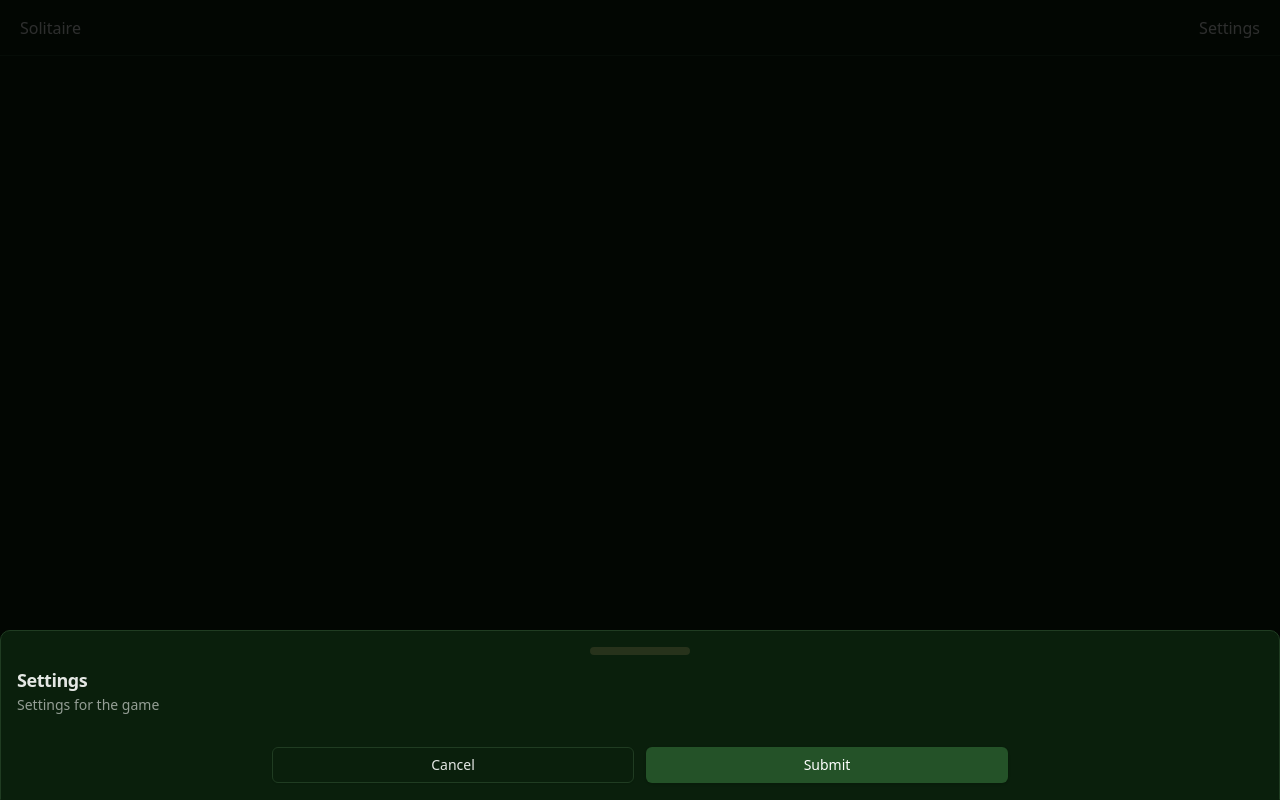
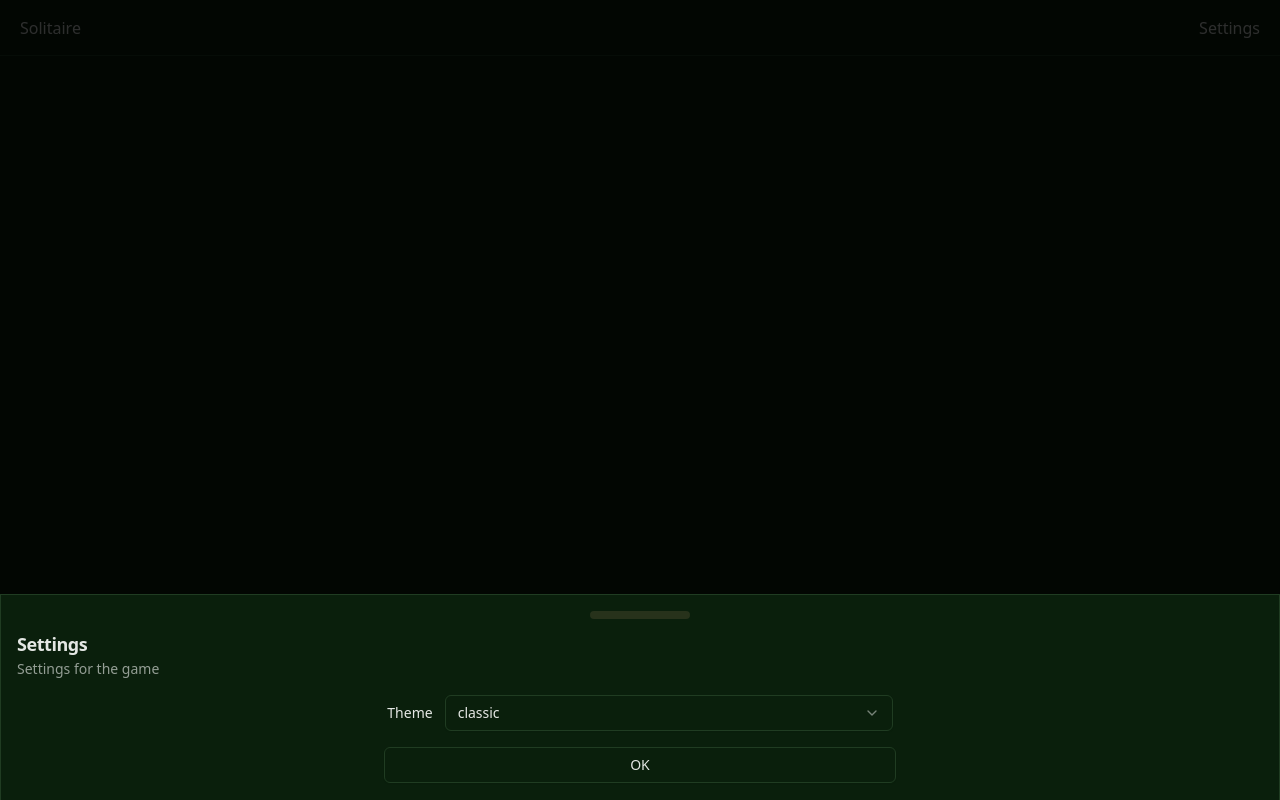
Before and after one commit to twsau/solitaire, a Next.js app: page /play in a window 1280 px wide. Both pictures are taken after a click on the button "Settings". Built offline with nearby package versions, Linux system fonts and the light colour scheme.

Commit message:
labels on theme select

```diff
--- a/package.json
+++ b/package.json
@@ -10,7 +10,9 @@
   },
   "dependencies": {
     "@radix-ui/react-dialog": "^1.1.4",
+    "@radix-ui/react-label": "^2.1.1",
     "@radix-ui/react-select": "^2.1.4",
+    "@radix-ui/react-separator": "^1.1.1",
     "@radix-ui/react-slot": "^1.1.1",
     "class-variance-authority": "^0.7.1",
     "clsx": "^2.1.1",
@@ -20,7 +22,9 @@
     "react-dom": "^19.0.0",
     "tailwind-merge": "^2.6.0",
     "tailwindcss-animate": "^1.0.7",
-    "vaul": "^1.1.2"
+    "vaul": "^1.1.2",
+    "zundo": "^2.3.0",
+    "zustand": "^5.0.2"
   },
   "devDependencies": {
     "typescript": "^5",
--- a/src/app/globals.css
+++ b/src/app/globals.css
@@ -3,6 +3,17 @@
 @tailwind utilities;
 
 @layer base {
+}
+
+@layer base {
+  * {
+    @apply border-border;
+  }
+  body {
+    @apply bg-background text-foreground;
+  }
+}
+
 .theme-classic {
   --background: 125 50% 8%;
   --foreground: 125 5% 90%;
@@ -117,13 +128,3 @@
   --ring: 60 20% 50%;
   --radius: 0.5rem;
 }
-}
-
-@layer base {
-  * {
-    @apply border-border;
-  }
-  body {
-    @apply bg-background text-foreground;
-  }
-}
--- /dev/null
+++ b/src/components/Header/items/Settings/ThemeSelect.tsx
@@ -0,0 +1,51 @@
+"use client";
+import { Label } from "@/components/ui/label";
+import {
+  Select,
+  SelectContent,
+  SelectItem,
+  SelectTrigger,
+  SelectValue,
+} from "@/components/ui/select";
+import { settingsStore, type SettingsState } from "@/state/settingsStore";
+import { useEffect } from "react";
+
+const THEME_VALUES: SettingsState["theme"][] = [
+  "classic",
+  "midnight",
+  "royal",
+  "sanguine",
+  "slate",
+];
+
+export const ThemeSelect = () => {
+  const { theme } = settingsStore.useState();
+
+  useEffect(() => {
+    document.body.className = `${document.body.className
+      .split(" ")
+      .filter((cls) => !cls.startsWith("theme-"))
+      .join(" ")} theme-${theme}`;
+  }, [theme]);
+
+  return (
+    <div className="flex items-center justify-center gap-3">
+      <Label>Theme</Label>
+      <Select value={theme} onValueChange={settingsStore.utils.theme.setTheme}>
+        <SelectTrigger className="max-w-md">
+          <SelectValue placeholder="Theme" />
+        </SelectTrigger>
+        <SelectContent>
+          {THEME_VALUES.map((themeName) => (
+            <SelectItem
+              key={`settings-theme-select-${themeName}`}
+              value={themeName}
+            >
+              {themeName}
+            </SelectItem>
+          ))}
+        </SelectContent>
+      </Select>
+    </div>
+  );
+};
--- a/src/components/Header/items/Settings.tsx
+++ b/src/components/Header/items/Settings/index.tsx
@@ -1,5 +1,3 @@
-"use client";
-
 import { Button } from "@/components/ui/button";
 import {
   Drawer,
@@ -11,23 +9,24 @@ import {
   DrawerTitle,
   DrawerTrigger,
 } from "@/components/ui/drawer";
+import { ThemeSelect } from "./ThemeSelect";
 
 export const Settings = () => {
   return (
     <Drawer>
       <DrawerTrigger>Settings</DrawerTrigger>
-      <DrawerContent>
+      <DrawerContent className="rounded-none">
         <DrawerHeader>
           <DrawerTitle>Settings</DrawerTitle>
           <DrawerDescription>Settings for the game</DrawerDescription>
         </DrawerHeader>
+        <ThemeSelect />
         <DrawerFooter className="flex flex-row gap-3 max-w-3xl mx-auto w-full">
           <DrawerClose asChild>
-            <Button className="w-1/2" variant="outline">
-              Cancel
+            <Button className="w-full max-w-lg mx-auto" variant="outline">
+              OK
             </Button>
           </DrawerClose>
-          <Button className="w-1/2">Submit</Button>
         </DrawerFooter>
       </DrawerContent>
     </Drawer>
--- /dev/null
+++ b/src/components/ui/label.tsx
@@ -0,0 +1,26 @@
+"use client"
+
+import * as React from "react"
+import * as LabelPrimitive from "@radix-ui/react-label"
+import { cva, type VariantProps } from "class-variance-authority"
+
+import { cn } from "@/lib/utils"
+
+const labelVariants = cva(
+  "text-sm font-medium leading-none peer-disabled:cursor-not-allowed peer-disabled:opacity-70"
+)
+
+const Label = React.forwardRef<
+  React.ElementRef<typeof LabelPrimitive.Root>,
+  React.ComponentPropsWithoutRef<typeof LabelPrimitive.Root> &
+    VariantProps<typeof labelVariants>
+>(({ className, ...props }, ref) => (
+  <LabelPrimitive.Root
+    ref={ref}
+    className={cn(labelVariants(), className)}
+    {...props}
+  />
+))
+Label.displayName = LabelPrimitive.Root.displayName
+
+export { Label }
--- /dev/null
+++ b/src/components/ui/separator.tsx
@@ -0,0 +1,31 @@
+"use client"
+
+import * as React from "react"
+import * as SeparatorPrimitive from "@radix-ui/react-separator"
+
+import { cn } from "@/lib/utils"
+
+const Separator = React.forwardRef<
+  React.ElementRef<typeof SeparatorPrimitive.Root>,
+  React.ComponentPropsWithoutRef<typeof SeparatorPrimitive.Root>
+>(
+  (
+    { className, orientation = "horizontal", decorative = true, ...props },
+    ref
+  ) => (
+    <SeparatorPrimitive.Root
+      ref={ref}
+      decorative={decorative}
+      orientation={orientation}
+      className={cn(
+        "shrink-0 bg-border",
+        orientation === "horizontal" ? "h-[1px] w-full" : "h-full w-[1px]",
+        className
+      )}
+      {...props}
+    />
+  )
+)
+Separator.displayName = SeparatorPrimitive.Root.displayName
+
+export { Separator }
--- /dev/null
+++ b/src/state/index.ts
@@ -0,0 +1 @@
+export { settingsStore } from "./settingsStore";
--- /dev/null
+++ b/src/state/settingsStore.ts
@@ -0,0 +1,19 @@
+import { create } from "zustand";
+
+export interface SettingsState {
+	theme: "classic" | "royal" | "slate" | "sanguine" | "midnight";
+}
+
+const useSettingsStore = create<SettingsState>()(() => ({
+	theme: "classic",
+}));
+
+export const settingsStore = {
+	useState: useSettingsStore,
+	utils: {
+		theme: {
+			setTheme: (theme: SettingsState["theme"]) =>
+				useSettingsStore.setState({ theme }),
+		},
+	},
+};
```
Also changed, not shown: 1 other file (tests, documents, lock files or other folders). Lines whose indentation alone changed are shown as unchanged.
